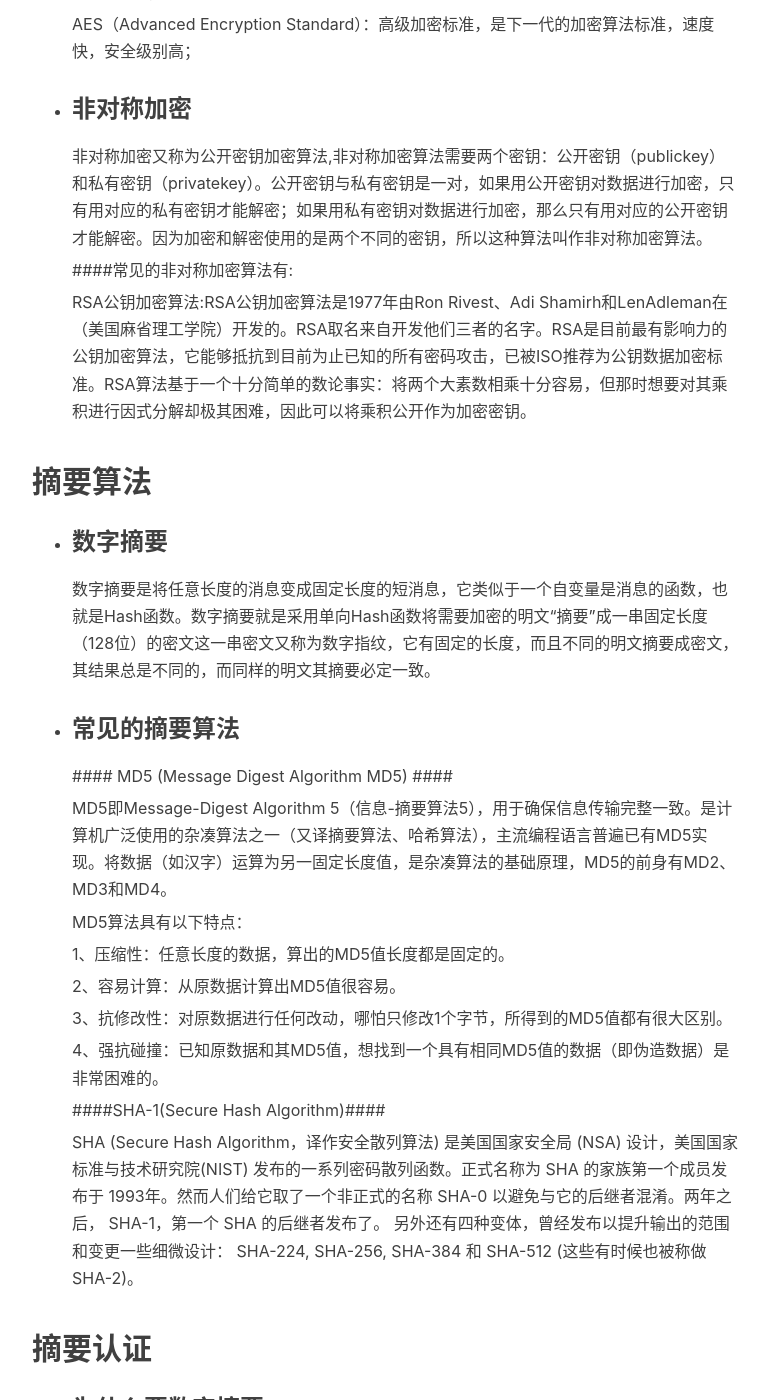
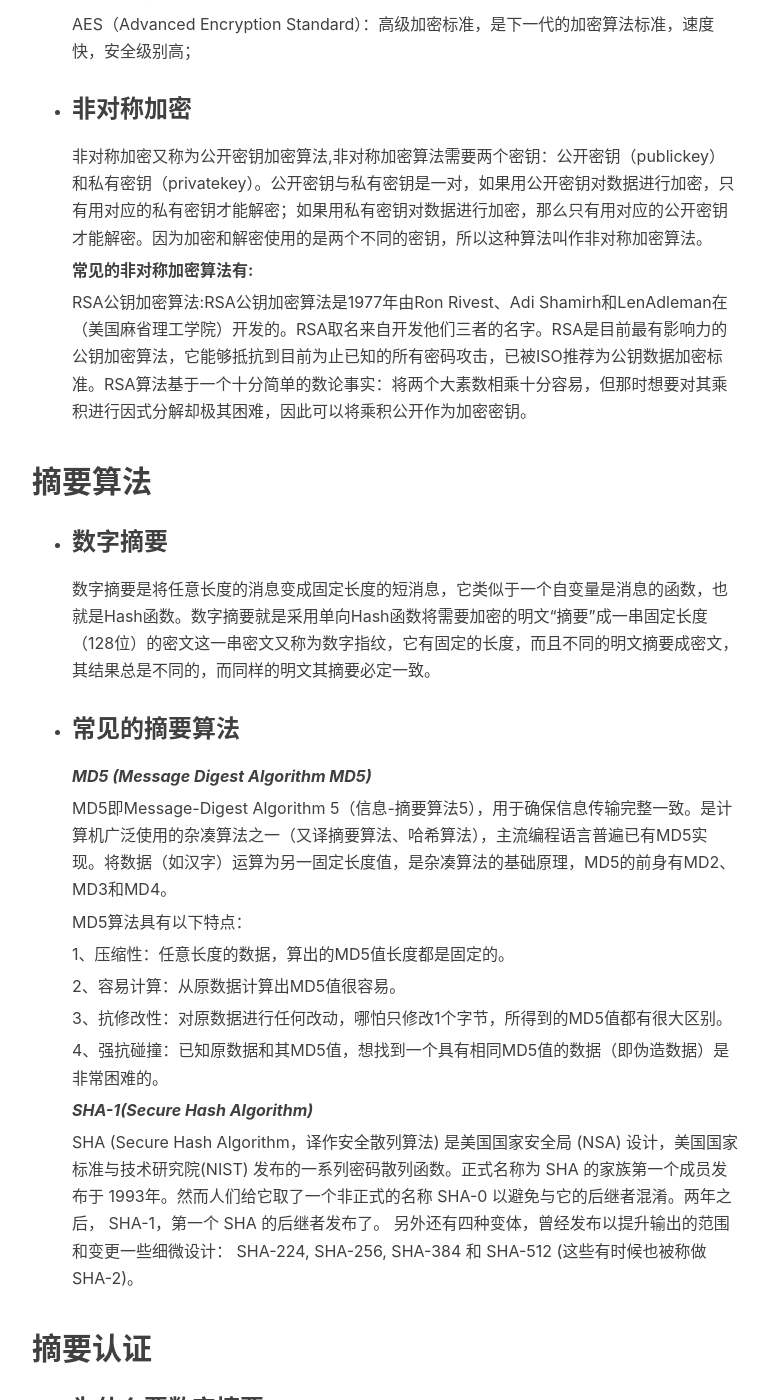
Before and after one commit to daisihao/daisihao.github.com, a Jekyll site: the page built from _posts/2017-07-10-encrypt.markdown, in a window 1280 px wide and 1400 px high, scrolled down 789 px. Shown: the whole window, without its empty margins (233-1001 px from the left). Built offline with Jekyll 4.4.1, drawn with Linux system fonts in a browser that asks for light colours; nearby versions of some CDN libraries; comment, search, counter and statistics services are not loaded; some of the changed text lies outside the part shown.

Commit message:
daisihao

```diff
--- a/_posts/2017-06-31-encrypt.markdown
+++ b/_posts/2017-07-10-encrypt.markdown
@@ -18,7 +18,7 @@ tags:
 
 	在对称加密算法中，加密使用的密钥和解密使用的密钥是相同的。也就是说，加密和解密都是使用的同一个密钥。因此对称加密算法要保证安全性的话，密钥要做好保密，只能让使用的人知道，不能对外公开。
 
-	#### 常见的对称加密算法有:
+	**常见的对称加密算法有:**
 
 	DES（Data Encryption Standard）：数据加密标准，速度较快，适用于加密大量数据的场合。
 
@@ -30,7 +30,7 @@ tags:
 
 	非对称加密又称为公开密钥加密算法,非对称加密算法需要两个密钥：公开密钥（publickey）和私有密钥（privatekey）。公开密钥与私有密钥是一对，如果用公开密钥对数据进行加密，只有用对应的私有密钥才能解密；如果用私有密钥对数据进行加密，那么只有用对应的公开密钥才能解密。因为加密和解密使用的是两个不同的密钥，所以这种算法叫作非对称加密算法。
 
-	####常见的非对称加密算法有:
+	**常见的非对称加密算法有:**
 
 	RSA公钥加密算法:RSA公钥加密算法是1977年由Ron Rivest、Adi Shamirh和LenAdleman在（美国麻省理工学院）开发的。RSA取名来自开发他们三者的名字。RSA是目前最有影响力的公钥加密算法，它能够抵抗到目前为止已知的所有密码攻击，已被ISO推荐为公钥数据加密标准。RSA算法基于一个十分简单的数论事实：将两个大素数相乘十分容易，但那时想要对其乘积进行因式分解却极其困难，因此可以将乘积公开作为加密密钥。
 
@@ -43,7 +43,7 @@ tags:
 * ### 常见的摘要算法
 
 
-	#### MD5 (Message Digest Algorithm MD5) ####
+	***MD5 (Message Digest Algorithm MD5)***
 
 	MD5即Message-Digest Algorithm 5（信息-摘要算法5），用于确保信息传输完整一致。是计算机广泛使用的杂凑算法之一（又译摘要算法、哈希算法），主流编程语言普遍已有MD5实现。将数据（如汉字）运算为另一固定长度值，是杂凑算法的基础原理，MD5的前身有MD2、MD3和MD4。
 
@@ -58,7 +58,7 @@ tags:
 	4、强抗碰撞：已知原数据和其MD5值，想找到一个具有相同MD5值的数据（即伪造数据）是非常困难的。
 
 
-	####SHA-1(Secure Hash Algorithm)####
+	***SHA-1(Secure Hash Algorithm)***
 
 	SHA (Secure Hash Algorithm，译作安全散列算法) 是美国国家安全局 (NSA) 设计，美国国家标准与技术研究院(NIST) 发布的一系列密码散列函数。正式名称为 SHA 的家族第一个成员发布于 1993年。然而人们给它取了一个非正式的名称 SHA-0 以避免与它的后继者混淆。两年之后， SHA-1，第一个 SHA 的后继者发布了。 另外还有四种变体，曾经发布以提升输出的范围和变更一些细微设计： SHA-224, SHA-256, SHA-384 和 SHA-512 (这些有时候也被称做 SHA-2)。
 
```
